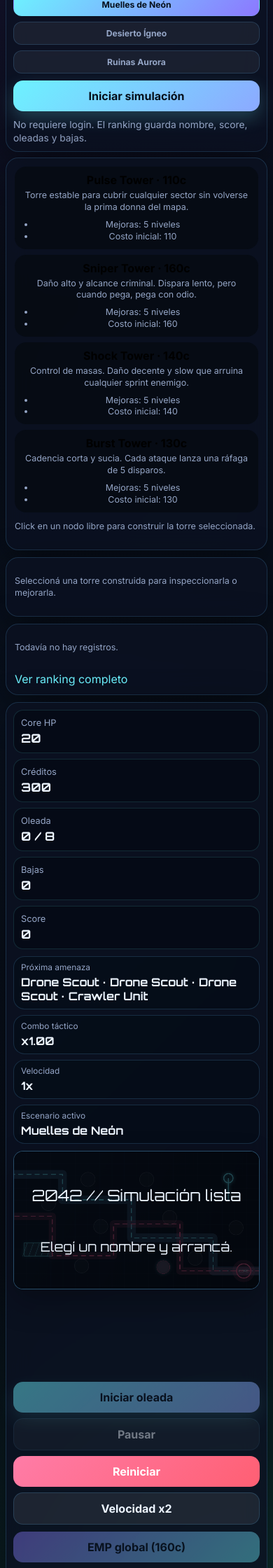
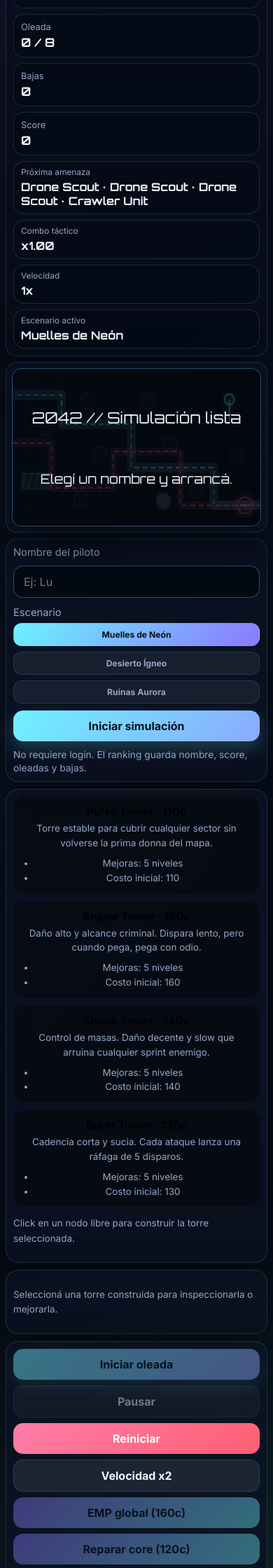
Before and after one commit to lu-developer476/2042, a Django app: page / in a window 390 px wide. Shown: the part 400-2640 px from the top of the page at 70% size. Run offline with Django 5.2, Linux system fonts and the light colour scheme; data that the repository does not hold is empty.

Commit message:
Make game layout responsive (#11)

```diff
--- a/game/static/game/css/styles.css
+++ b/game/static/game/css/styles.css
@@ -391,3 +391,157 @@ td { color: var(--muted); }
 :root[data-theme="light"] .input {
   background: rgba(255, 255, 255, 0.78);
 }
+
+/* Responsive game-first layout: all controls live in the top bar and side rail, keeping the board alone in the play area. */
+.game-layout {
+  min-height: 0;
+  display: grid;
+  grid-template-columns: minmax(260px, 340px) minmax(0, 1fr);
+  grid-template-rows: auto minmax(0, 1fr);
+  grid-template-areas:
+    "status status"
+    "sidebar board";
+  gap: clamp(10px, 1.2vw, 16px);
+  align-items: start;
+}
+
+.game-statusbar {
+  grid-area: status;
+  display: grid;
+  grid-template-columns: minmax(0, 1.2fr) minmax(320px, 0.95fr);
+  gap: clamp(10px, 1.2vw, 16px);
+  padding: clamp(10px, 1.2vw, 14px);
+  background: rgba(8, 12, 24, 0.76);
+  border: 1px solid var(--line);
+  border-radius: 22px;
+  backdrop-filter: blur(16px);
+  box-shadow: var(--shadow);
+}
+
+.game-statusbar .hud-grid,
+.game-statusbar .intel-strip {
+  margin: 0;
+}
+
+.command-sidebar {
+  grid-area: sidebar;
+}
+
+.board-only {
+  grid-area: board;
+  padding: clamp(8px, 1vw, 12px);
+  grid-template-rows: minmax(0, 1fr);
+}
+
+.board-only .battlefield-wrap {
+  min-height: clamp(360px, 63svh, 760px);
+  max-height: none;
+}
+
+.command-sidebar .setup-fields {
+  grid-template-columns: 1fr;
+  align-items: stretch;
+}
+
+.command-sidebar .scenario-picker,
+.command-sidebar .tower-shop,
+.command-sidebar .leaderboard-list {
+  grid-template-columns: 1fr;
+}
+
+.command-sidebar .controls-row,
+.command-sidebar .ability-row {
+  display: grid;
+  grid-template-columns: 1fr;
+  gap: 8px;
+  margin-top: 0;
+}
+
+.command-sidebar .ability-row {
+  margin-top: 8px;
+}
+
+@media (min-width: 1281px) {
+  .command-sidebar {
+    position: sticky;
+    top: clamp(10px, 1.4vw, 18px);
+    max-height: calc(100svh - 170px);
+    overflow: auto;
+    scrollbar-width: thin;
+  }
+}
+
+@media (max-width: 1280px) {
+  .game-layout {
+    grid-template-columns: minmax(0, 1fr);
+    grid-template-areas:
+      "status"
+      "board"
+      "sidebar";
+  }
+
+  .game-statusbar {
+    grid-template-columns: 1fr;
+  }
+
+  .command-sidebar {
+    grid-template-columns: repeat(2, minmax(0, 1fr));
+  }
+
+  .command-sidebar .controls-card,
+  .command-sidebar .leaderboard-card {
+    grid-column: 1 / -1;
+  }
+
+  .command-sidebar .controls-row,
+  .command-sidebar .ability-row {
+    grid-template-columns: repeat(4, minmax(0, 1fr));
+  }
+
+  .command-sidebar .ability-row {
+    grid-template-columns: repeat(3, minmax(0, 1fr));
+  }
+
+  .board-only .battlefield-wrap {
+    min-height: clamp(320px, 56svh, 620px);
+  }
+}
+
+@media (max-width: 960px) {
+  .command-sidebar {
+    grid-template-columns: 1fr;
+  }
+
+  .command-sidebar .controls-card,
+  .command-sidebar .leaderboard-card {
+    grid-column: auto;
+  }
+
+  .command-sidebar .controls-row,
+  .command-sidebar .ability-row {
+    grid-template-columns: repeat(2, minmax(0, 1fr));
+  }
+}
+
+@media (max-width: 720px) {
+  .game-layout,
+  .game-statusbar {
+    gap: 8px;
+  }
+
+  .game-statusbar,
+  .board-only {
+    border-radius: 16px;
+  }
+
+  .board-only .battlefield-wrap {
+    min-height: clamp(220px, 58vw, 360px);
+  }
+}
+
+@media (max-width: 460px) {
+  .command-sidebar .controls-row,
+  .command-sidebar .ability-row {
+    grid-template-columns: 1fr;
+  }
+}
--- a/game/templates/game/home.html
+++ b/game/templates/game/home.html
@@ -2,7 +2,36 @@
 {% load static %}
 {% block title %}Tower Defense{% endblock %}
 {% block content %}
-<section class="setup-panel" aria-label="Configuración de partida">
+<section class="game-layout" aria-label="Interfaz principal del juego">
+  <div class="game-statusbar" aria-label="Estado de partida">
+    <div class="hud-grid">
+      <div class="hud-item"><span>Core HP</span><strong id="hp-value">20</strong></div>
+      <div class="hud-item"><span data-i18n="credits">Créditos</span><strong id="credits-value">300</strong></div>
+      <div class="hud-item"><span data-i18n="wave">Oleada</span><strong id="wave-value">0 / 8</strong></div>
+      <div class="hud-item"><span data-i18n="kills">Bajas</span><strong id="kills-value">0</strong></div>
+      <div class="hud-item"><span>Score</span><strong id="score-value">0</strong></div>
+    </div>
+    <div class="intel-strip" aria-live="polite">
+      <div>
+        <span data-i18n="nextThreat">Próxima amenaza</span>
+        <strong id="wave-preview">--</strong>
+      </div>
+      <div>
+        <span data-i18n="combo">Combo táctico</span>
+        <strong id="combo-value">x1.00</strong>
+      </div>
+      <div>
+        <span data-i18n="speed">Velocidad</span>
+        <strong id="speed-value">1x</strong>
+      </div>
+      <div>
+        <span>Escenario activo</span>
+        <strong id="scenario-value">--</strong>
+      </div>
+    </div>
+  </div>
+  <aside class="sidebar command-sidebar" aria-label="Consola lateral de comando">
+    <section class="card setup-card" aria-label="Configuración de partida">
       <div class="setup-fields">
         <label class="label" for="player-name" data-i18n="pilotName">Nombre del piloto</label>
         <input id="player-name" class="input" type="text" maxlength="30" placeholder="Ej: Lu" data-i18n-placeholder="pilotPlaceholder" />
@@ -15,8 +44,6 @@
       </div>
     </section>
 
-<section class="content-grid">
-  <aside class="sidebar nav-dock" aria-label="Paneles de comando">
     <section class="card" aria-label="Torres">
       <div id="tower-shop" class="tower-shop"></div>
       <p class="microcopy" data-i18n="shopHelp">Click en un nodo libre para construir la torre seleccionada.</p>
@@ -25,6 +52,21 @@
     <section class="card" aria-label="Torre seleccionada">
       <div id="selected-tower-panel" class="selected-tower-panel">
         <p class="microcopy" data-i18n="selectedHelp">Seleccioná una torre ya construida para ver stats, nivel y mejora siguiente.</p>
+      </div>
+    </section>
+
+    <section class="card controls-card" aria-label="Controles de partida">
+      <div class="controls-row">
+        <button id="next-wave" class="button primary" disabled data-i18n="startWave">Iniciar oleada</button>
+        <button id="pause-game" class="button ghost" disabled data-i18n="pause">Pausar</button>
+        <button id="restart-game" class="button danger" data-i18n="restart">Reiniciar</button>
+        <button id="speed-toggle" class="button ghost" data-i18n="speedToggle">Velocidad x2</button>
+      </div>
+
+      <div class="ability-row">
+        <button id="emp-ability" class="button ability" disabled data-i18n="empAbility">EMP global (160c)</button>
+        <button id="repair-ability" class="button ability" disabled data-i18n="repairAbility">Reparar core (120c)</button>
+        <button id="overclock-ability" class="button ability" disabled data-i18n="overclockAbility">Overclock torre (90c)</button>
       </div>
     </section>
 
@@ -43,55 +85,12 @@
     </section>
   </aside>
 
-  <div class="game-panel">
-    <div class="hud-grid">
-      <div class="hud-item"><span>Core HP</span><strong id="hp-value">20</strong></div>
-      <div class="hud-item"><span data-i18n="credits">Créditos</span><strong id="credits-value">300</strong></div>
-      <div class="hud-item"><span data-i18n="wave">Oleada</span><strong id="wave-value">0 / 8</strong></div>
-      <div class="hud-item"><span data-i18n="kills">Bajas</span><strong id="kills-value">0</strong></div>
-      <div class="hud-item"><span>Score</span><strong id="score-value">0</strong></div>
-    </div>
-
-
-
-    <div class="intel-strip" aria-live="polite">
-      <div>
-        <span data-i18n="nextThreat">Próxima amenaza</span>
-        <strong id="wave-preview">--</strong>
-      </div>
-      <div>
-        <span data-i18n="combo">Combo táctico</span>
-        <strong id="combo-value">x1.00</strong>
-      </div>
-      <div>
-        <span data-i18n="speed">Velocidad</span>
-        <strong id="speed-value">1x</strong>
-      </div>
-      <div>
-        <span>Escenario activo</span>
-        <strong id="scenario-value">--</strong>
-      </div>
-    </div>
-
+  <section class="game-panel board-only" aria-label="Tablero de juego">
     <div class="battlefield-wrap">
       <canvas id="battlefield" width="960" height="540"></canvas>
       <div id="overlay-message" class="overlay-message hidden"></div>
     </div>
-
-    <div class="controls-row">
-      <button id="next-wave" class="button primary" disabled data-i18n="startWave">Iniciar oleada</button>
-      <button id="pause-game" class="button ghost" disabled data-i18n="pause">Pausar</button>
-      <button id="restart-game" class="button danger" data-i18n="restart">Reiniciar</button>
-      <button id="speed-toggle" class="button ghost" data-i18n="speedToggle">Velocidad x2</button>
-    </div>
-
-    <div class="ability-row">
-      <button id="emp-ability" class="button ability" disabled data-i18n="empAbility">EMP global (160c)</button>
-      <button id="repair-ability" class="button ability" disabled data-i18n="repairAbility">Reparar core (120c)</button>
-      <button id="overclock-ability" class="button ability" disabled data-i18n="overclockAbility">Overclock torre (90c)</button>
-    </div>
-  </div>
-
+  </section>
 </section>
 {% endblock %}
 {% block extra_js %}
```
Lines whose indentation alone changed are shown as unchanged.
